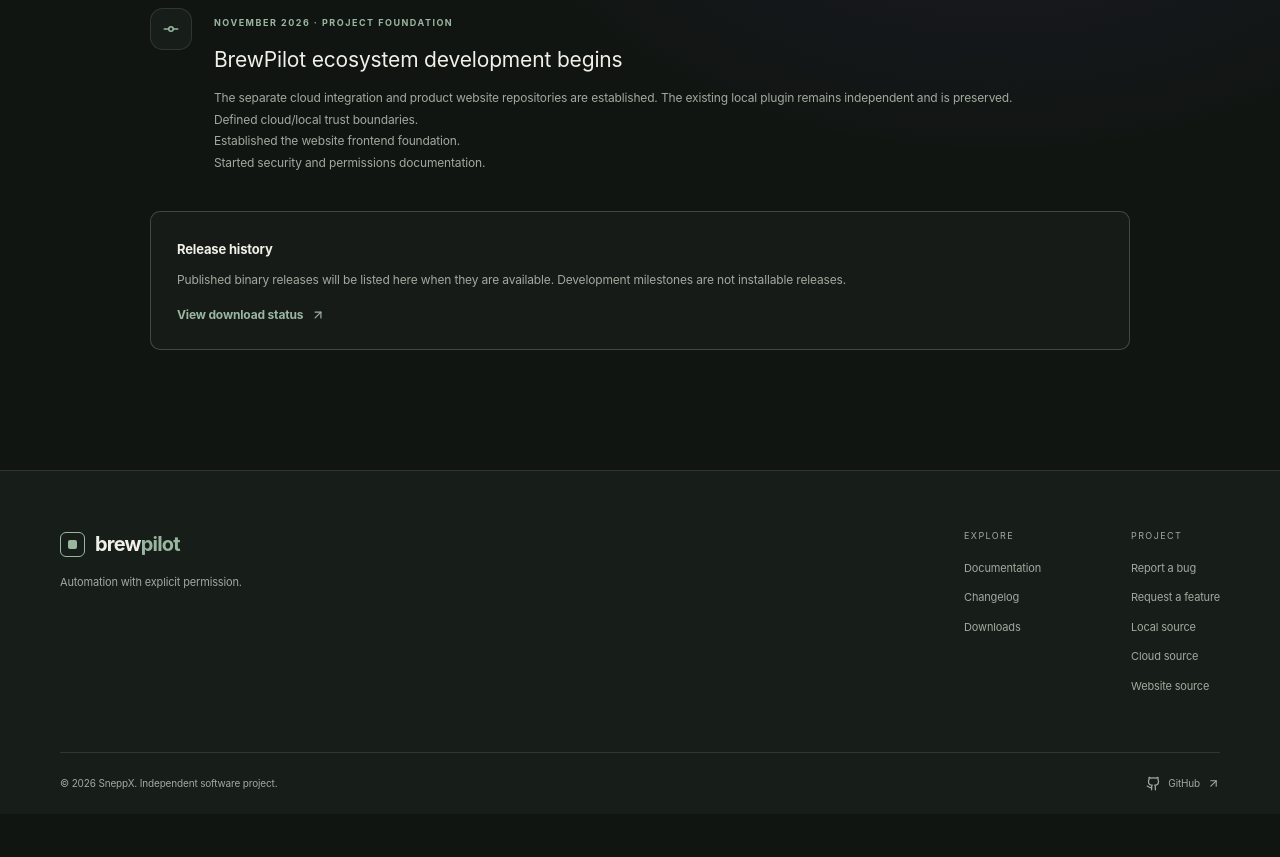
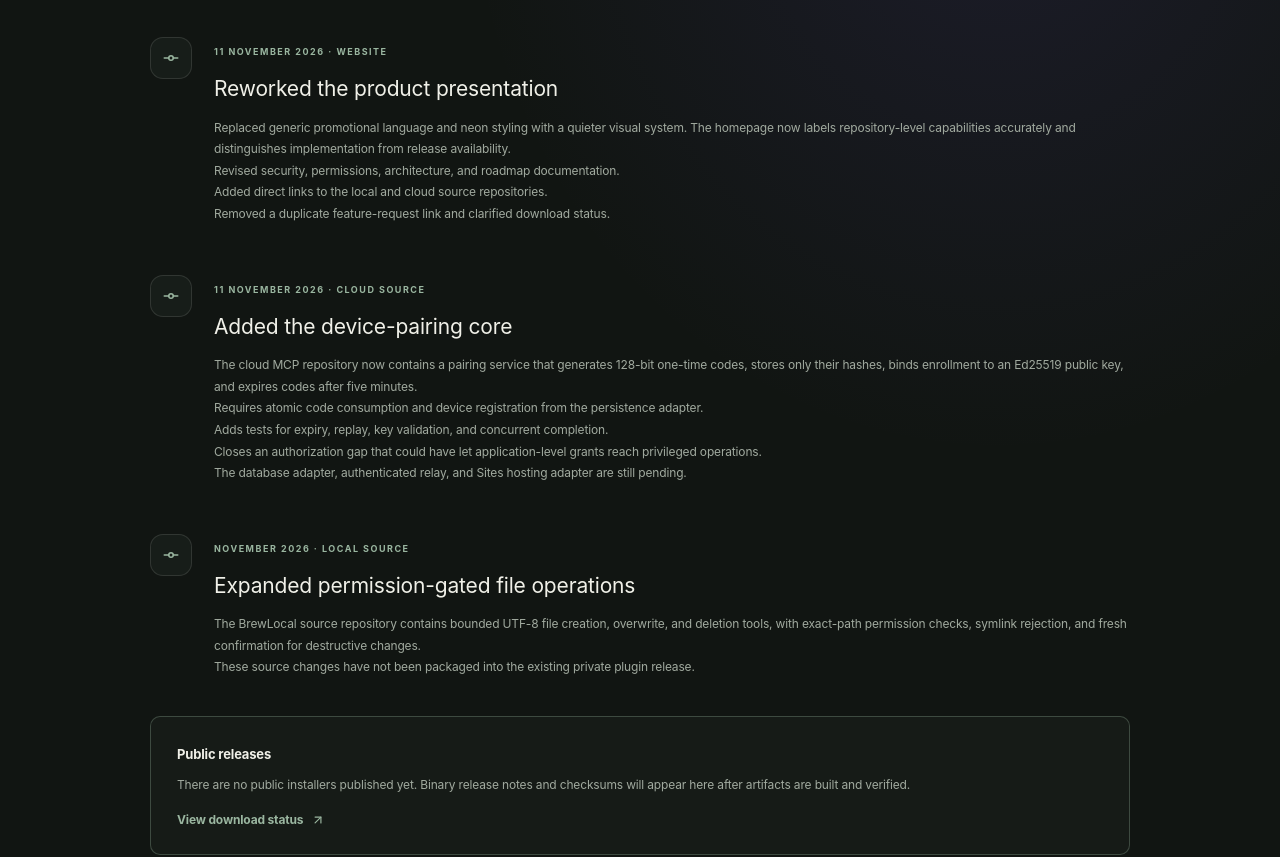
Before and after one commit to SneppX/BrewSite, a Next.js app: page /changelog in a window 1280 px wide. Shown: the part 380-1237 px from the top of the page. Before the commit the page ends 1194 px from the top, so only its background shows below. Built offline with nearby package versions, Linux system fonts and the light colour scheme; no server answers.

Commit message:
docs: publish dated engineering changelog with release distinctions

```diff
--- a/src/app/changelog/page.tsx
+++ b/src/app/changelog/page.tsx
@@ -2,8 +2,61 @@ import type { Metadata } from "next";
 import Link from "next/link";
 import { ArrowUpRight, GitCommitHorizontal } from "lucide-react";
 
-export const metadata: Metadata = { title: "Changelog", description: "BrewPilot development and release updates." };
+export const metadata: Metadata = { title: "Changelog", description: "Dated BrewPilot engineering updates and release notes." };
 
 export default function ChangelogPage() {
-  return <section className="subpage-section"><div className="container subpage-container"><div className="eyebrow">WHAT&apos;S CHANGING</div><h1 className="subpage-title">Changelog<span className="gradient-text">.</span></h1><p className="subpage-lead">A transparent record of shipped changes and development milestones.</p><div className="timeline-entry"><div className="timeline-icon"><GitCommitHorizontal size={18} /></div><div><span className="timeline-date">November 2026 · Project foundation</span><h2>BrewPilot ecosystem development begins</h2><p>The separate cloud integration and product website repositories are established. The existing local plugin remains independent and is preserved.</p><ul><li>Defined cloud/local trust boundaries.</li><li>Established the website frontend foundation.</li><li>Started security and permissions documentation.</li></ul></div></div><div className="notice-panel"><strong>Release history</strong><p>Published binary releases will be listed here when they are available. Development milestones are not installable releases.</p><Link className="text-link" href="/downloads">View download status <ArrowUpRight size={14} /></Link></div></div></section>;
+  return (
+    <section className="subpage-section">
+      <div className="container subpage-container">
+        <div className="eyebrow">Engineering notes</div>
+        <h1 className="subpage-title">Changelog<span className="gradient-text">.</span></h1>
+        <p className="subpage-lead">Dated changes to the repositories. These entries describe engineering work, not a public software release unless stated otherwise.</p>
+
+        <div className="timeline-entry">
+          <div className="timeline-icon"><GitCommitHorizontal size={18} /></div>
+          <div>
+            <span className="timeline-date">11 November 2026 · Website</span>
+            <h2>Reworked the product presentation</h2>
+            <p>Replaced generic promotional language and neon styling with a quieter visual system. The homepage now labels repository-level capabilities accurately and distinguishes implementation from release availability.</p>
+            <ul>
+              <li>Revised security, permissions, architecture, and roadmap documentation.</li>
+              <li>Added direct links to the local and cloud source repositories.</li>
+              <li>Removed a duplicate feature-request link and clarified download status.</li>
+            </ul>
+          </div>
+        </div>
+
+        <div className="timeline-entry">
+          <div className="timeline-icon"><GitCommitHorizontal size={18} /></div>
+          <div>
+            <span className="timeline-date">11 November 2026 · Cloud source</span>
+            <h2>Added the device-pairing core</h2>
+            <p>The cloud MCP repository now contains a pairing service that generates 128-bit one-time codes, stores only their hashes, binds enrollment to an Ed25519 public key, and expires codes after five minutes.</p>
+            <ul>
+              <li>Requires atomic code consumption and device registration from the persistence adapter.</li>
+              <li>Adds tests for expiry, replay, key validation, and concurrent completion.</li>
+              <li>Closes an authorization gap that could have let application-level grants reach privileged operations.</li>
+            </ul>
+            <p>The database adapter, authenticated relay, and Sites hosting adapter are still pending.</p>
+          </div>
+        </div>
+
+        <div className="timeline-entry">
+          <div className="timeline-icon"><GitCommitHorizontal size={18} /></div>
+          <div>
+            <span className="timeline-date">November 2026 · Local source</span>
+            <h2>Expanded permission-gated file operations</h2>
+            <p>The BrewLocal source repository contains bounded UTF-8 file creation, overwrite, and deletion tools, with exact-path permission checks, symlink rejection, and fresh confirmation for destructive changes.</p>
+            <p>These source changes have not been packaged into the existing private plugin release.</p>
+          </div>
+        </div>
+
+        <div className="notice-panel">
+          <strong>Public releases</strong>
+          <p>There are no public installers published yet. Binary release notes and checksums will appear here after artifacts are built and verified.</p>
+          <Link className="text-link" href="/downloads">View download status <ArrowUpRight size={14} /></Link>
+        </div>
+      </div>
+    </section>
+  );
 }
```
